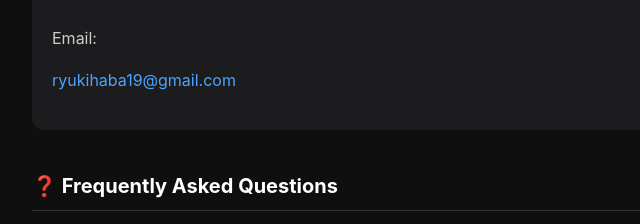
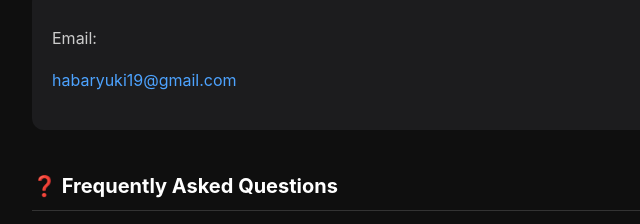
Before and after one commit to habaryuki19-boop/japanese---support, a plain HTML site: page index.html in a window 1280 px wide. Shown: the part 287-511 px from the top of the page, 258-898 px from the left. Drawn offline with Linux system fonts and the light colour scheme.

Commit message:
Update contact email in index.html

```diff
--- a/index.html
+++ b/index.html
@@ -70,7 +70,7 @@
         <h2>📩 Contact Support</h2>
         <div class="card">
             <p>Email:</p>
-            <p><a href="mailto:ryukihaba19@gmail.com">ryukihaba19@gmail.com</a></p>
+            <p><a href="mailto:habaryuki19@gmail.com">habaryuki19@gmail.com</a></p>
         </div>
 
         <h2>❓ Frequently Asked Questions</h2>
```
